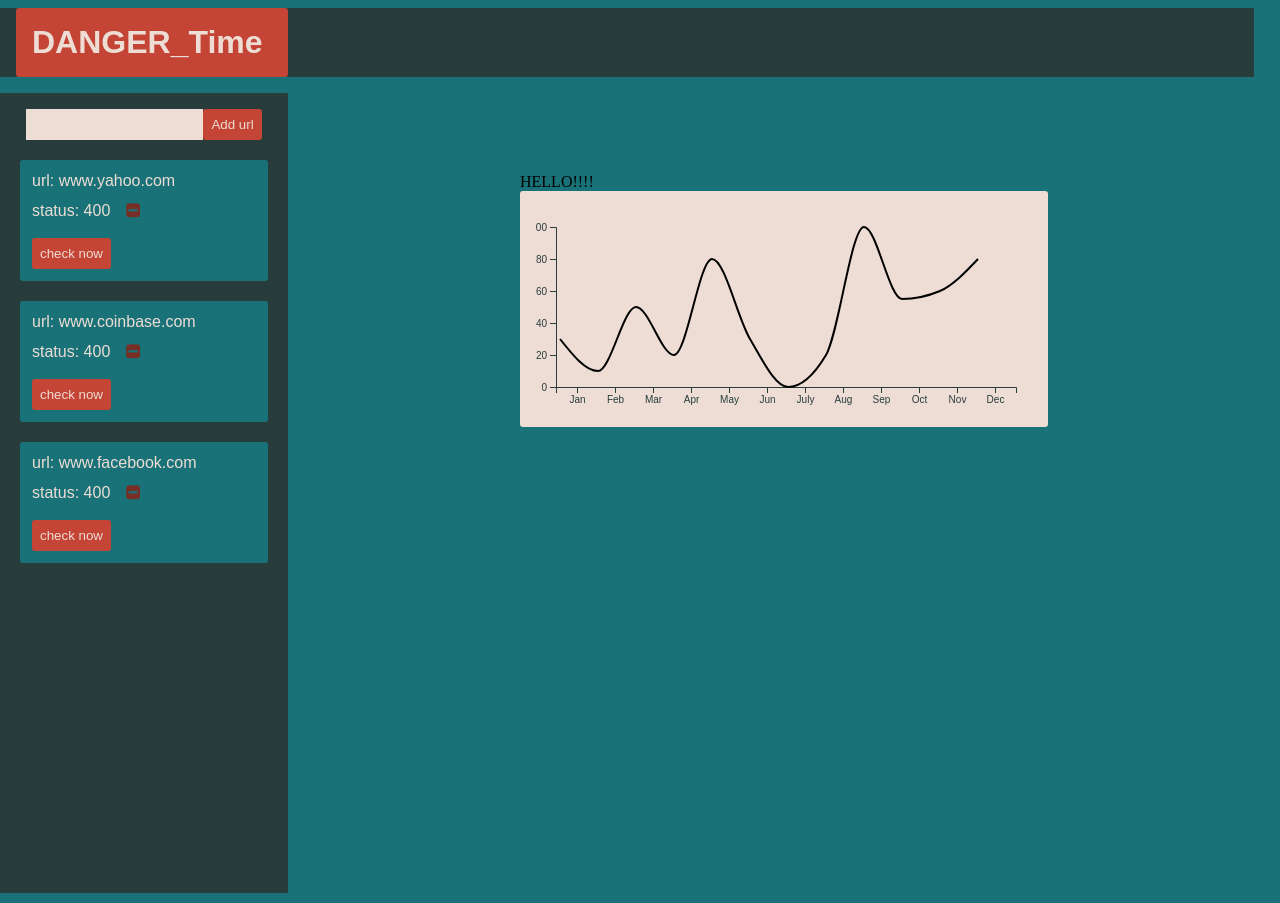
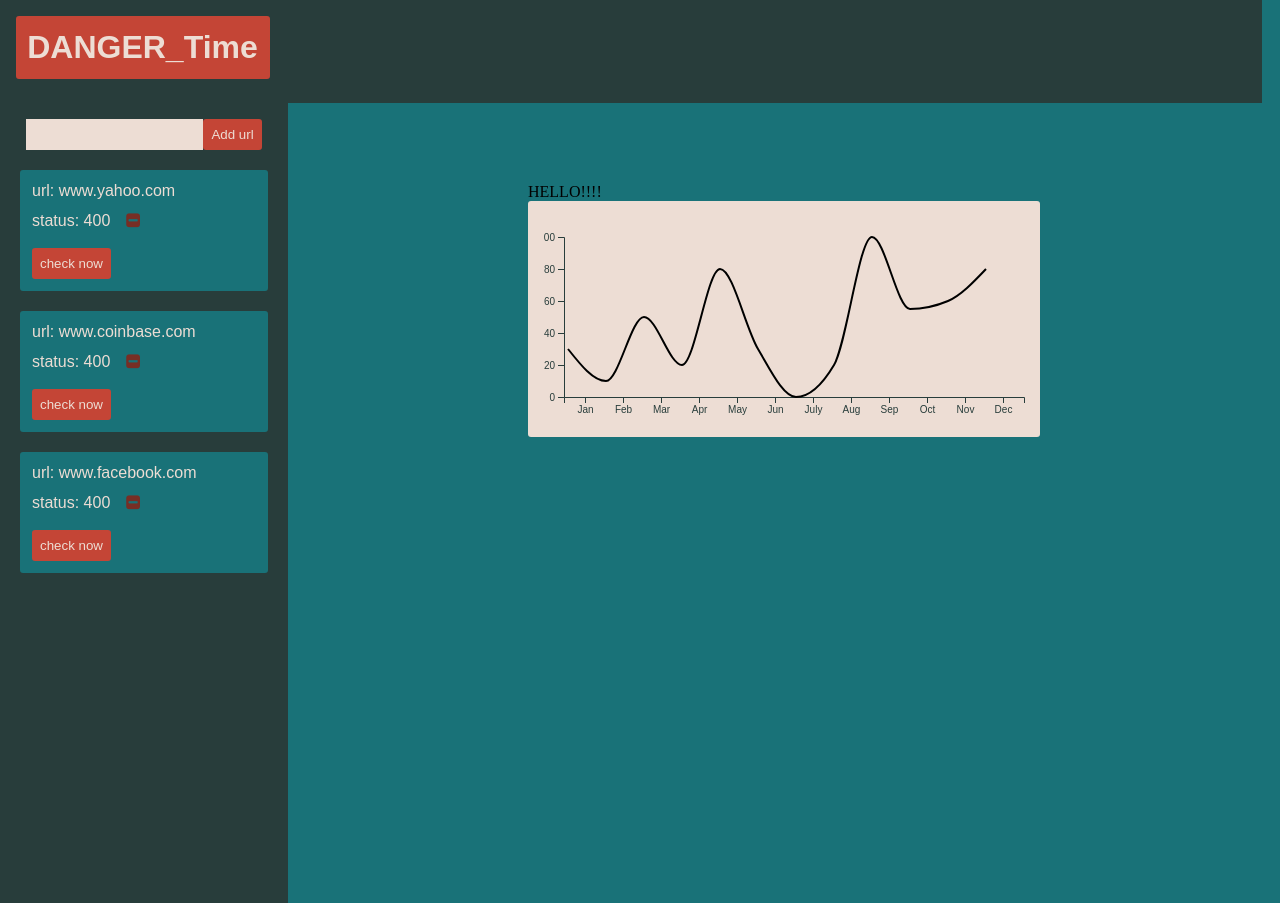
Before and after one commit to D-Noodle/Danger_Time, a React app: page / in a window 1280 px wide. Built offline with nearby package versions, Linux system fonts and the light colour scheme.

Commit message:
updated styling and fixed some style bugs

```diff
--- a/client/style.css
+++ b/client/style.css
@@ -9,7 +9,7 @@ header {
   width: 98vw;
   background-color: #283D3B;
   /* padding: 0.5rem; */
-  padding-left: 0rem;
+  padding: 0.5rem 0.5rem 0.5rem 0rem;
 }
 
 h1 {
@@ -21,8 +21,8 @@ h1 {
   font-family: Arial, Helvetica, sans-serif;
   background-color: #C44536;
   color: #EDDDD4;
-  padding: 1rem;
-  width: 15rem;
+  padding: 0.8rem 0.7rem 0.8rem 0.7rem;
+  width: 14.5rem;
   border-radius: 3px;
 }
 
@@ -87,8 +87,8 @@ button:hover {
 }
 
 #input-output-container {
-  width: 30%;
-  min-width: 18rem;
+  /* width: 30%; */
+  width: 18rem;
 }
 
 #app-container {
@@ -102,7 +102,7 @@ button:hover {
 
 .graph {
   background-color: #EDDDD4;
-  width: 31rem;
+  width: 30rem;
   border-radius: 3px;
   padding: 1rem;
   color: #283D3B;
```
